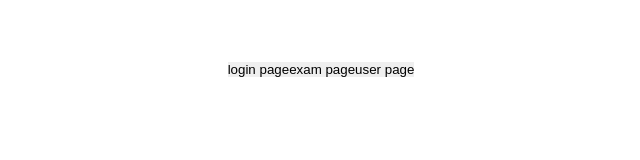
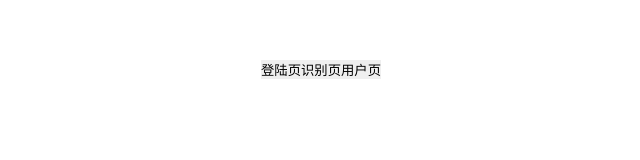
Before and after one commit to 16206463/facial-recognition, a Vue app: page / in a window 1280 px wide. Shown: the top 160 px of the page, without its empty margins (319-959 px from the left). Built offline with nearby package versions, Linux system fonts and the light colour scheme.

Commit message:
master版本前端less修复 需要检查

```diff
--- a/src/App.vue
+++ b/src/App.vue
@@ -2,9 +2,10 @@
   <div id="app">
     <!-- <img src="./assets/dogpic.jpg"  width="300" height="280"> -->
 
-    <router-link to="/loginPage" tag="button"> {{loginPage}} </router-link>
-    <router-link to="/facialRecognition" tag="button" > {{examPage}} </router-link>
-    <router-link :to="'/userPage/'+userId" tag="button" > {{userPage}} </router-link>
+
+    <router-link to="/loginPage" tag="button"> 登陆页 </router-link>
+    <router-link to="/facialRecognition" tag="button" > 识别页 </router-link>
+    <router-link to="/userPage/" tag="button" > 用户页 </router-link>
 
     <router-view></router-view>
   </div>
@@ -35,7 +36,6 @@
 }
 </script>
 
-
 <style lang="less">
   @import './style/common';
 #app {
--- a/src/components/loginPage.vue
+++ b/src/components/loginPage.vue
@@ -6,28 +6,46 @@
 
     <transition name="form-fade" mode="in-out">
 
-      <section class="form_contianer">
+      <section class="form_contianer" v-show="showLogin">
 
         <div class="manage_tip">
+
           <p>Welcome</p >
+
         </div>
 
         <el-form :model="loginForm" :rules="rules" ref="loginForm">
+
           <el-form-item prop="username">
-            <el-input v-model="loginForm.username" placeholder="User Name"></el-input>
+
+            <el-input v-model="loginForm.username" placeholder="User Name"><span>dsfsf</span></el-input>
+
           </el-form-item>
+
           <el-form-item prop="password">
+
             <el-input type="password" placeholder="Password" v-model="loginForm.password"></el-input>
+
           </el-form-item>
+
           <el-form-item>
+
             <el-button round @click="submitForm('ruleForm')" class="submit_btn">Log in</el-button>
+
           </el-form-item>
+
           <el-form-item>
+
             <el-button round @click="submitForm('ruleForm')" class="submit_btn">Admin Log in</el-button>
+
           </el-form-item>
+
         </el-form>
+
         <p class="tip">Automatic registration of new users.</p >
+
         <p class="tip">Registered users log in with user name and password.</p >
+
       </section>
 
     </transition>
@@ -37,43 +55,73 @@
 
 </template>
 
+
+
 <script>
+
   import axios from "axios";
 
   export default {
+
     name: 'login',
+
     data() {
+
       var validateAccount = (rule,value,callback) => {
+
         if(value ===''){
+
           return callback(new Error("账号不能为空"));
+
         }else{
+
           callback();
+
         }
+
       };
+
       var validatePassword = (rule, value, callback) => {
+
         if (value === '') {
+
           callback(new Error('请输入密码'));
+
         } else {
+
           callback();
+
         }
+
       };
+
       return {
 
-        ruleForm: {
-          account: '',
+        loginForm: {
+
+          username: '',
 
           password: '',
-        },
-        rules: {
-          username: [
-            { required: true, message: 'Please enter user name', trigger: 'blur' },
-          ],
-          password: [
-            { required: true, message: 'Please enter password', trigger: 'blur' }
-          ],
+
         },
 
+        rules: {
+
+          username: [
+
+            { required: true, message: 'Please enter user name', trigger: 'blur' },
+
+          ],
+
+          password: [
+
+            { required: true, message: 'Please enter password', trigger: 'blur' }
+
+          ],
+
+        },
         showLogin: true,
+
       };
     },
     methods: {
@@ -158,7 +206,6 @@
     width: 100%;
     height: 100%;
     background: #c5f1fc;
-
   }
   .manage_tip{
     position: absolute;
@@ -177,8 +224,6 @@
     .submit_btn{
       width: 100%;
       font-size: 16px;
-      background-color: #ffffff;
-      color: #555555;
     }
   }
   .container {
```
